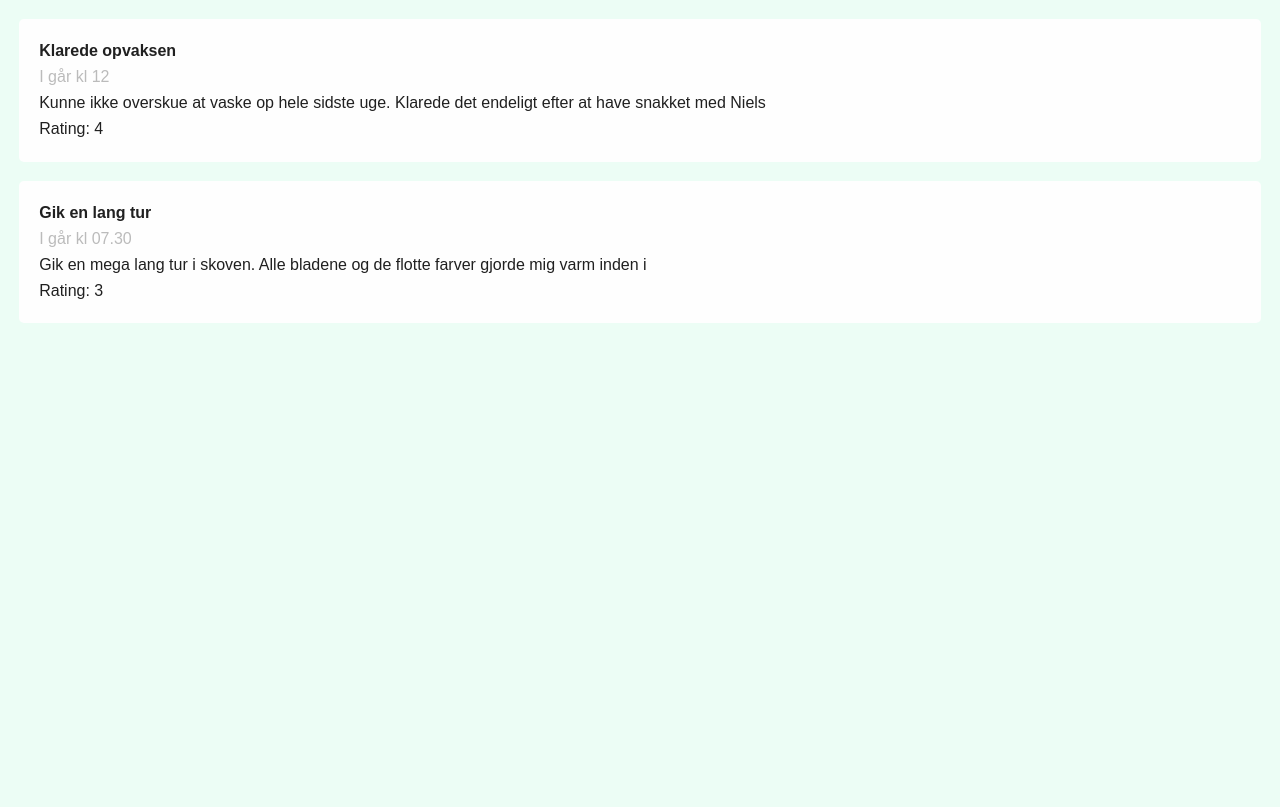
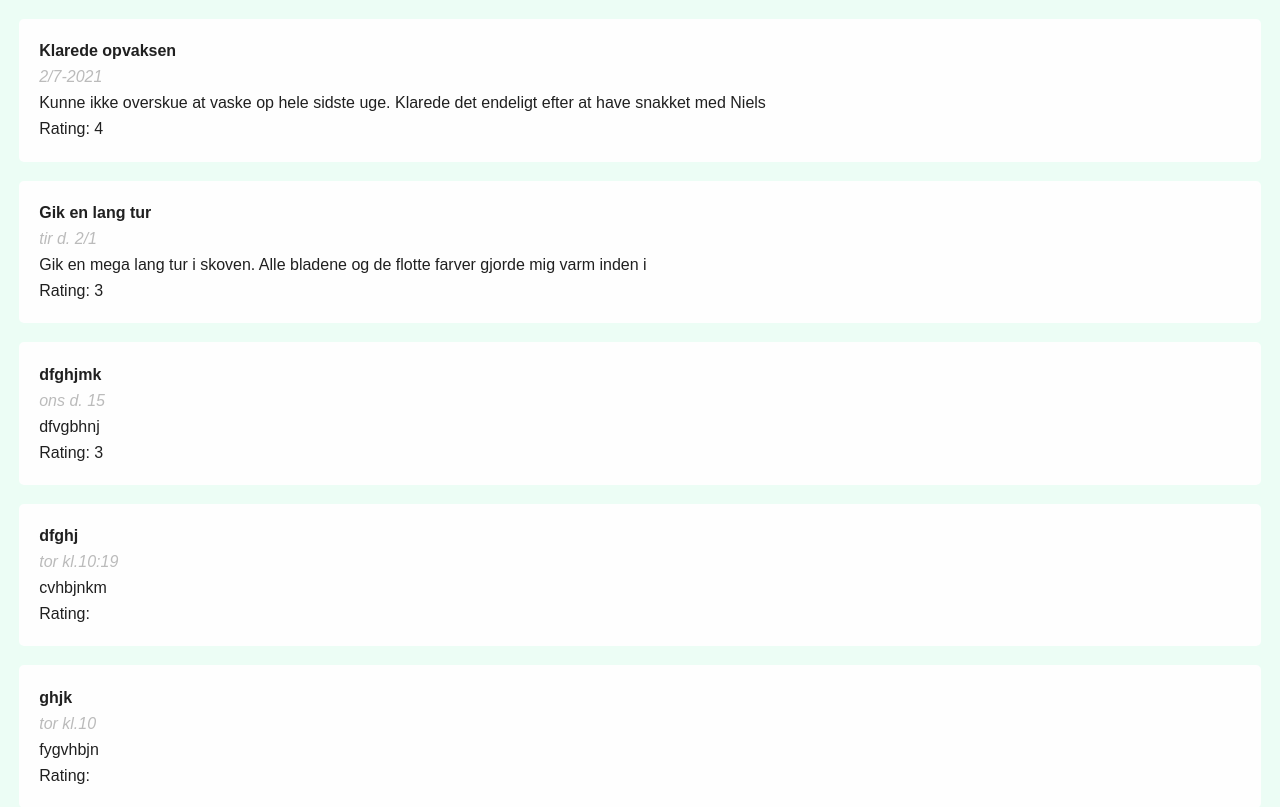
Before and after one commit to enbeeing/moodtracking, a Vue app: page / in a window 1280 px wide. Shown: the top 807 px of the page. Built offline with nearby package versions, Linux system fonts and the light colour scheme; data requests are answered from the project's data file.

Commit message:
date formatting +small changes for add and episode

```diff
--- a/data/db.json
+++ b/data/db.json
@@ -1,18 +1,94 @@
 {
-    "episodes":[
+  "episodes": [
     {
       "title": "Klarede opvaksen",
-            "date": "I går kl 12",
+      "date": {
+        "year": 2021,
+        "month": 7,
+        "day": 5,
+        "date": 2,
+        "week": 24,
+        "hour": 10,
+        "min": 10
+      },
       "description": "Kunne ikke overskue at vaske op hele sidste uge. Klarede det endeligt efter at have snakket med Niels",
       "rating": 4,
       "id": 1
     },
     {
       "title": "Gik en lang tur",
-            "date": "I går kl 07.30",
+      "date": {
+        "year": 2022,
+        "month": 1,
+        "day": 2,
+        "date": 2,
+        "week": 20,
+        "hour": 19,
+        "min": 0
+      },
       "description": "Gik en mega lang tur i skoven. Alle bladene og de flotte farver gjorde mig varm inden i",
       "rating": 3,
       "id": 2
+    },
+    {
+      "title": "dfghjmk",
+      "date": {
+        "year": 2022,
+        "month": 6,
+        "day": 3,
+        "date": 15,
+        "week": 23,
+        "hour": 14,
+        "min": 56
+      },
+      "description": "dfvgbhnj",
+      "rating": 3,
+      "id": 3
+    },
+    {
+      "title": "dfghj",
+      "date": {
+        "year": 2022,
+        "month": 6,
+        "day": 4,
+        "date": 15,
+        "week": 24,
+        "hour": 10,
+        "min": 19
+      },
+      "description": "cvhbjnkm",
+      "rating": null,
+      "id": 4
+    },
+    {
+      "title": "ghjk",
+      "date": {
+        "year": 2022,
+        "month": 6,
+        "day": 4,
+        "date": 16,
+        "week": 24,
+        "hour": 10,
+        "min": 0
+      },
+      "description": "fygvhbjn",
+      "rating": null,
+      "id": 5
+    },
+    {
+      "title": "ghjk",
+      "date": {
+        "year": 2022,
+        "month": 6,
+        "day": 4,
+        "date": 16,
+        "week": 24,
+        "hour": 10,
+        "min": 27
+      },
+      "description": "fygvhbjn",
+      "rating": null,
+      "id": 6
     }
   ]
 }
--- a/src/assets/global.css
+++ b/src/assets/global.css
@@ -5,6 +5,7 @@
     --light-bg-color: #fefefe;
     --main-bg-color: #ecfdf5;
     --accent-color: #065f46;
+    --ranking-default-color: #ddd;
     --ranking-checked-color: #fcd34d;
   }
 
--- /dev/null
+++ b/src/components/Date.vue
@@ -0,0 +1,116 @@
+<template>
+  <div class="date">
+    <p>{{ formattedDate }}</p>
+  </div>
+</template>
+
+<script setup>
+import { onMounted, ref } from "@vue/runtime-core";
+import getWeekNumber from "../composables/getWeekNumber";
+
+const props = defineProps({
+  date: Object,
+});
+
+const today = new Date();
+
+const formattedDate = ref("");
+
+const findWeekday = (weekday) => {
+  let result = "";
+
+  switch (weekday) {
+    case 1:
+      result = "man";
+      break;
+    case 2:
+      result = "tir";
+      break;
+    case 3:
+      result = "ons";
+      break;
+    case 4:
+      result = "tor";
+      break;
+    case 5:
+      result = "fre";
+      break;
+    case 6:
+      result = "lør";
+      break;
+    case 7:
+      result = "søn";
+      break;
+    default:
+      break;
+  }
+
+  return result;
+};
+
+onMounted(() => {
+  // if not this year
+  if (today.getFullYear() !== props.date.year) {
+    formattedDate.value = `${
+      props.date.date + "/" + props.date.month + "-" + props.date.year
+    }`;
+  } else {
+    // if not this month
+    if (today.getMonth() + 1 !== props.date.month) {
+      formattedDate.value = `${
+        findWeekday(props.date.day) +
+        " d. " +
+        props.date.date +
+        "/" +
+        props.date.month
+      }`;
+    }
+    // if not this week
+    else if (getWeekNumber(today) !== props.date.week) {
+      formattedDate.value = `${
+        findWeekday(props.date.day) + " d. " + props.date.date
+      }`;
+    } else {
+      // if today
+      if (today.getDate() === props.date.date) {
+        const diffMins =
+          today.getHours() * 60 +
+          today.getMinutes() -
+          (props.date.hour * 60 + props.date.min);
+
+        const diffHrs = Math.floor(diffMins / 60);
+
+        // under an hour since
+        if (diffHrs < 1) {
+          formattedDate.value = `${diffMins} min siden`;
+        }
+        // under 2 hours since
+        else if (diffHrs < 2) {
+          formattedDate.value = `${diffHrs} time siden`;
+        } else {
+          formattedDate.value = `${diffHrs} timer siden`;
+        }
+      } else {
+        // if yesterday
+        if (today.getDate() - 1 === props.date.date) {
+          formattedDate.value = `I går kl. ${props.date.hour}`;
+        } else {
+          formattedDate.value = `${
+            findWeekday(props.date.day) + " kl." + props.date.hour
+          }`;
+        }
+        if (props.date.min !== 0) {
+          formattedDate.value += `:${props.date.min}`;
+        }
+      }
+    }
+  }
+});
+</script>
+
+<style>
+.date p {
+  color: var(--light-text-color);
+  font-style: italic;
+}
+</style>
--- a/src/components/Rating.vue
+++ b/src/components/Rating.vue
@@ -1,13 +1,7 @@
 <template>
   <div class="rating">
     <span>
-      <input
-        type="radio"
-        name="emoji"
-        id="shit"
-        value="1"
-        @click="updateRating"
-      />
+      <input type="radio" name="emoji" id="shit" value="1" v-model="rating" />
       <label for="shit">
         <!-- <span class="sr-only">shit</span> -->
         <svg xmlns="http://www.w3.org/2000/svg" viewBox="0 0 34 34">
@@ -70,7 +64,7 @@
         name="emoji"
         id="not-great"
         value="2"
-        @click="updateRating"
+        v-model="rating"
       />
       <label for="not-great">
         <!-- <span class="sr-only">Not great</span> -->
@@ -141,7 +135,7 @@
         id="normal"
         value="3"
         checked
-        @click="updateRating"
+        v-model="rating"
       />
       <label for="normal">
         <!-- <span class="sr-only">Normal</span> -->
@@ -186,13 +180,7 @@
       </label>
     </span>
     <span>
-      <input
-        type="radio"
-        name="emoji"
-        id="great"
-        value="4"
-        @click="updateRating"
-      />
+      <input type="radio" name="emoji" id="great" value="4" v-model="rating" />
       <label for="great">
         <!-- <span class="sr-only">Great</span> -->
         <svg
@@ -248,7 +236,7 @@
         name="emoji"
         id="amazing"
         value="5"
-        @click="updateRating"
+        v-model="rating"
       />
       <label for="amazing">
         <!-- <span class="sr-only">Amazing</span> -->
@@ -308,13 +296,16 @@
 </template>
 
 <script setup>
-import { ref } from "vue";
+import { onUpdated, ref } from "vue";
 
 const emit = defineEmits(["change"]);
 
-const updateRating = (e) => {
-  emit("change", e.target.value);
-};
+const rating = ref(null);
+
+onUpdated(() => {
+  console.log(rating.value);
+  emit("change", rating.value);
+});
 </script>
 
 <style>
@@ -330,8 +321,8 @@ input[type="radio"] {
 }
 
 .rating svg {
-  margin: 0.2rem;
-  color: var(--light-text-color);
+  margin: 0.4rem;
+  color: var(--ranking-default-color);
   transition: 0.1s;
 }
 
--- a/src/components/SingleEpisode.vue
+++ b/src/components/SingleEpisode.vue
@@ -1,13 +1,16 @@
 <template>
-  <div class="episode">
-    <p class="title">{{ episode.title }}</p>
-    <p class="date">{{ episode.date }}</p>
+  <!-- semantic -->
+  <article class="episode">
+    <h3>{{ episode.title }}</h3>
+    <Date :date="episode.date" />
     <p>{{ episode.description }}</p>
     <p>Rating: {{ episode.rating }}</p>
-  </div>
+  </article>
 </template>
 
 <script setup>
+import Date from "../components/Date.vue";
+
 const props = defineProps({
   episode: Object,
 });
@@ -19,18 +22,10 @@ const props = defineProps({
   padding: 1.2rem 1rem;
   margin: 1.2rem;
   border-radius: 5px;
-  /* shadow? */
 }
 
-.episode > p {
+.episode > * {
   padding: 0.25rem;
-}
-
-.episode .date {
-  color: var(--light-text-color);
-}
-
-.episode .title {
-  font-weight: bold;
+  font-size: 1rem;
 }
 </style>
--- /dev/null
+++ b/src/composables/getDate.js
@@ -0,0 +1,19 @@
+import getWeekNumber from "./getWeekNumber";
+
+const getDate = () => {
+    const now = new Date();
+
+    const date = {
+        year: now.getFullYear(),
+        month: now.getMonth() + 1,
+        day: now.getDay(),
+        date: now.getDate(),
+        week: getWeekNumber(now),
+        hour: now.getHours(),
+        min: now.getMinutes()
+    }
+
+    return date
+}
+
+export default getDate
--- /dev/null
+++ b/src/composables/getWeekNumber.js
@@ -0,0 +1,5 @@
+const getWeekNumber = (date) => {
+   return Math.ceil((Math.floor(date - (new Date(date.getFullYear(),0,1))) / (24 * 60 * 60 * 1000)) / 7)
+}
+
+export default getWeekNumber
--- a/src/views/AddEpisode.vue
+++ b/src/views/AddEpisode.vue
@@ -1,13 +1,14 @@
 <template>
-  <div class="add-wrapper">
+  <section class="add-wrapper">
     <BackHome />
+
     <form @submit.prevent="handleSubmit">
       <div class="title input-wrapper">
         <label>Hvordan har du det?</label>
         <input v-model="title" type="text" required />
       </div>
 
-      <Rating @change="handleRating" />
+      <Rating @change="ratingChanged" />
 
       <div class="description input-wrapper">
         <label>Beskrivelse</label>
@@ -16,31 +17,30 @@
 
       <button class="submit">Gem</button>
     </form>
-  </div>
+  </section>
 </template>
 
 <script setup>
 import BackHome from "../components/BackHome.vue";
 import Rating from "../components/Rating.vue";
+import getDate from "../composables/getDate";
 import { ref } from "vue";
 import { useRouter } from "vue-router";
 
 const title = ref("");
 const description = ref("");
-const rating = ref(Number(3));
-const date = ref("");
+const rating = ref(null);
 
 const router = useRouter();
 
-const handleRating = (e) => {
-  rating.value = Number(e);
+const ratingChanged = (value) => {
+  rating.value = Number(value);
 };
 
-// how to add date?
 const handleSubmit = async () => {
   const episode = {
     title: title.value,
-    date: date.value,
+    date: getDate(),
     description: description.value,
     rating: rating.value,
   };
```
Lines whose indentation alone changed are shown as unchanged.
